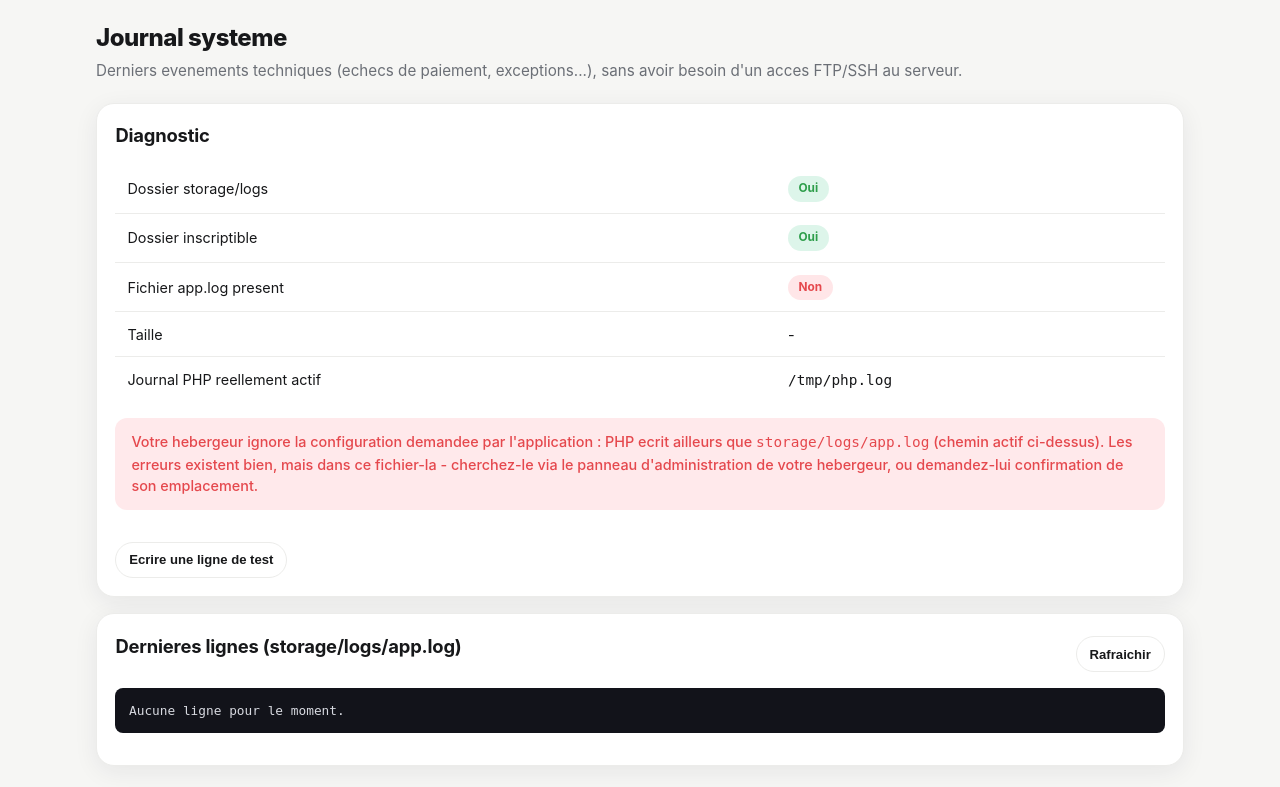
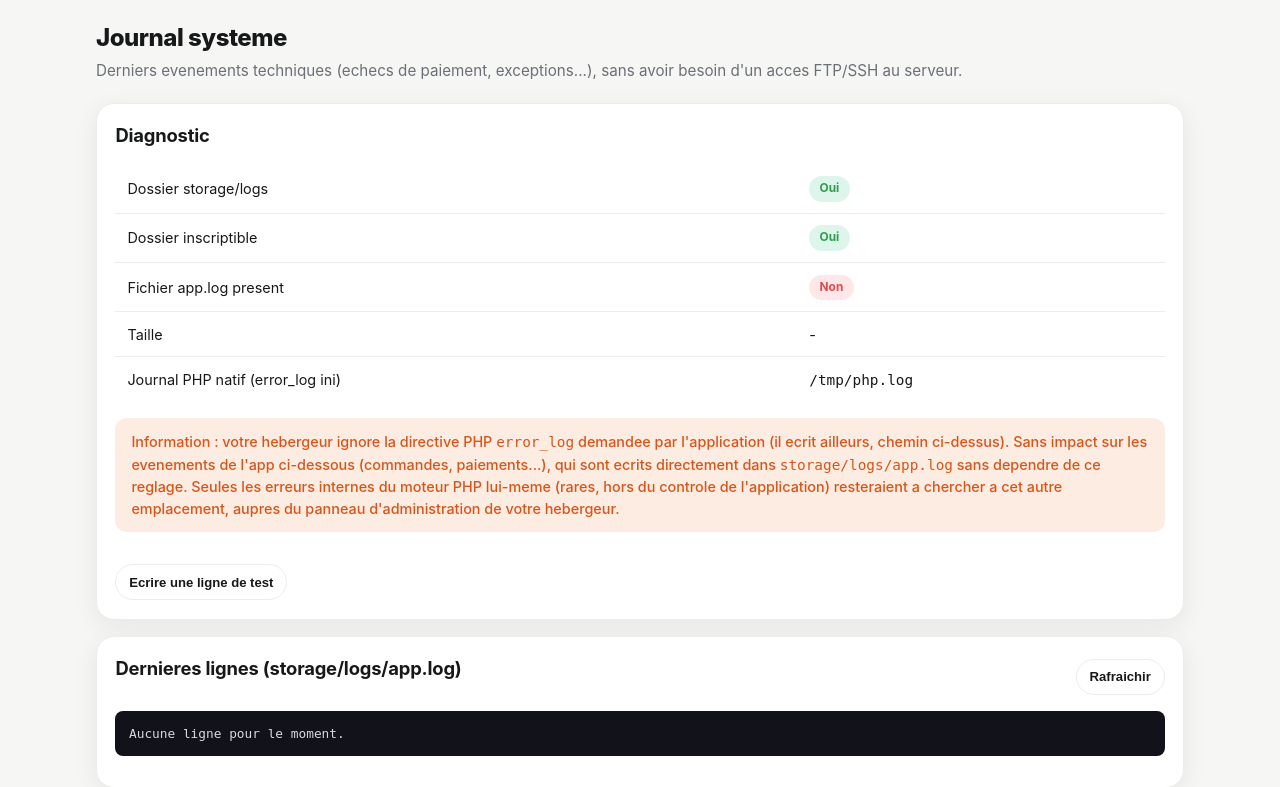
Before and after one commit to papedimba/LivraisonMiseEnRelation, a PHP site: page /admin/logs.php in a window 1280 px wide. Shown: the part 60-847 px from the top of the page. Run offline with PHP 8.4, Linux system fonts and the light colour scheme; a user stored in the database is signed in; data that the repository does not hold is empty.

Commit message:
Ecrit le journal applicatif directement, sans dependre de error_log (ini)
Diagnostic confirme par l'utilisateur : son hebergeur ignore purement et
simplement ini_set('error_log', ...) - PHP continue d'ecrire son journal
natif ailleurs, quoi que l'app configure. Consequence : storage/logs/app.log
restait vide malgre les echecs de paiement reels.

- config/config.php : nouvelle fonction app_log() qui ecrit DIRECTEMENT dans
  storage/logs/app.log via file_put_contents(FILE_APPEND | LOCK_EX), sans
  passer par la directive ini 'error_log' - aucun reglage serveur ne peut
  plus la contourner. ini_set('error_log', ...) est conserve en complement
  (fonctionne encore sur les hebergements qui le respectent), mais n'est
  plus le mecanisme dont depend le journal applicatif.
- Tous les appels error_log() du code applicatif (PaymentGateway, payments,
  WebPush, ClaudeClient, functions, confirm_delivery, orders_create,
  webhook_geniuspay) remplaces par app_log().
- public/api/admin/logs_view.php : le bouton de test ecrit desormais via
  app_log() (teste le vrai mecanisme utilise par l'app, plus fiable que
  l'ancien test bases sur error_log()).
- public/admin/logs.php : le message d'ecart de chemin devient informatif
  (plus une alerte d'echec) - il ne concerne plus que les erreurs internes du
  moteur PHP lui-meme, sans impact sur le journal applicatif desormais
  independant de ce reglage.
- README.md : documente le nouveau mecanisme.

Co-Authored-By: Claude Sonnet 5 <noreply@anthropic.com>
Claude-Session: https://claude.ai/code/session_019iGpH1T6wwGY6LjpBz6DHz

```diff
--- a/config/config.php
+++ b/config/config.php
@@ -84,9 +84,26 @@ define('LOG_PATH', STORAGE_PATH . '/logs/app.log');
 if (!is_dir(STORAGE_PATH . '/logs')) {
     @mkdir(STORAGE_PATH . '/logs', 0775, true);
 }
+// Tente aussi de rediriger error_log() natif vers ce fichier : ca fonctionne
+// sur la plupart des hebergements, mais certains l'ignorent purement et
+// simplement (directive verrouillee au niveau systeme, configuration imposee
+// par le pool PHP-FPM...). Voir app_log() ci-dessous pour le mecanisme fiable
+// qui ne depend d'aucun reglage serveur.
 if (is_dir(STORAGE_PATH . '/logs') && is_writable(STORAGE_PATH . '/logs')) {
     ini_set('log_errors', '1');
     ini_set('error_log', LOG_PATH);
+}
+
+/**
+ * Ecrit une ligne dans le journal applicatif (storage/logs/app.log) par ecriture
+ * DIRECTE dans le fichier, sans passer par la directive ini 'error_log' :
+ * contrairement a error_log(), impossible pour l'hebergeur de rediriger cette
+ * ecriture ailleurs. A utiliser partout dans l'app a la place d'error_log().
+ */
+function app_log(string $message): void
+{
+    $ligne = '[' . date('d-M-Y H:i:s') . ' ' . date_default_timezone_get() . '] ' . $message . PHP_EOL;
+    @file_put_contents(LOG_PATH, $ligne, FILE_APPEND | LOCK_EX);
 }
 
 // Les requetes API doivent toujours repondre en JSON, meme en cas d'erreur
@@ -98,7 +115,7 @@ $estRequeteApi = static function (): bool {
 };
 
 set_exception_handler(function (Throwable $e) use ($estRequeteApi): void {
-    error_log('Exception non capturee : ' . $e->getMessage());
+    app_log('Exception non capturee : ' . $e->getMessage());
     if (!headers_sent()) {
         http_response_code(500);
     }
--- a/includes/ClaudeClient.php
+++ b/includes/ClaudeClient.php
@@ -57,14 +57,14 @@ final class ClaudeClient
         curl_close($ch);
 
         if ($response === false) {
-            error_log('ClaudeClient curl error: ' . $curlError);
+            app_log('ClaudeClient curl error: ' . $curlError);
             return "Une erreur technique est survenue lors de la communication avec l'assistant. Veuillez reessayer.";
         }
 
         $decoded = json_decode($response, true);
 
         if ($httpCode !== 200 || !isset($decoded['content'][0]['text'])) {
-            error_log('ClaudeClient API error (HTTP ' . $httpCode . '): ' . $response);
+            app_log('ClaudeClient API error (HTTP ' . $httpCode . '): ' . $response);
             return "L'assistant est momentanement indisponible. Veuillez reessayer dans quelques instants.";
         }
 
--- a/includes/PaymentGateway.php
+++ b/includes/PaymentGateway.php
@@ -56,7 +56,7 @@ final class HttpClient
         curl_close($ch);
 
         if ($raw === false) {
-            error_log('HttpClient error (' . $url . '): ' . $erreur);
+            app_log('HttpClient error (' . $url . '): ' . $erreur);
             return ['code' => 0, 'body' => [], 'raw' => ''];
         }
 
@@ -487,7 +487,7 @@ final class GeniusPayDriver implements PaymentDriver
             // Journalise la vraie raison (code HTTP + corps de la reponse
             // GeniusPay) : sans ca, un echec est totalement indiagnosticable
             // (le front n'affiche qu'un message generique "Le paiement a echoue").
-            error_log(sprintf(
+            app_log(sprintf(
                 'GeniusPay initierPaiement echec (reference=%s, operateur=%s) : HTTP %d - %s',
                 $reference,
                 $this->operateurCode,
--- a/includes/WebPush.php
+++ b/includes/WebPush.php
@@ -59,7 +59,7 @@ final class WebPush
                 'sub' => VAPID_SUBJECT,
             ], $pem);
         } catch (Throwable $e) {
-            error_log('WebPush JWT error: ' . $e->getMessage());
+            app_log('WebPush JWT error: ' . $e->getMessage());
             return 0;
         }
 
--- a/includes/functions.php
+++ b/includes/functions.php
@@ -127,7 +127,7 @@ function creer_notification(PDO $db, int $userId, string $titre, string $message
                 WebPush::envoyerAUtilisateur($db, $userId);
             }
         } catch (Throwable $e) {
-            error_log('Push notification error: ' . $e->getMessage());
+            app_log('Push notification error: ' . $e->getMessage());
         }
     }
 }
--- a/includes/payments.php
+++ b/includes/payments.php
@@ -117,7 +117,7 @@ function confirmer_reglement_dette(PDO $db, string $reference, string $statut, a
         $db->commit();
     } catch (Throwable $e) {
         $db->rollBack();
-        error_log('confirmer_reglement_dette error: ' . $e->getMessage());
+        app_log('confirmer_reglement_dette error: ' . $e->getMessage());
         return false;
     }
 
@@ -175,7 +175,7 @@ function confirmer_paiement_par_id(PDO $db, int $paiementId, string $statut, arr
         $db->commit();
     } catch (Throwable $e) {
         $db->rollBack();
-        error_log('confirmer_paiement error: ' . $e->getMessage());
+        app_log('confirmer_paiement error: ' . $e->getMessage());
         return false;
     }
 
--- a/public/admin/logs.php
+++ b/public/admin/logs.php
@@ -43,14 +43,16 @@ async function chargerJournal() {
                     <tr><td>Dossier inscriptible</td><td>${libelleBool(infos.dossier_inscriptible)}</td></tr>
                     <tr><td>Fichier app.log present</td><td>${libelleBool(infos.fichier_existe)}</td></tr>
                     <tr><td>Taille</td><td>${infos.fichier_taille_octets !== null ? infos.fichier_taille_octets + ' octets' : '-'}</td></tr>
-                    <tr><td>Journal PHP reellement actif</td><td><code>${escapeHtml(infos.php_error_log_actif)}</code></td></tr>
+                    <tr><td>Journal PHP natif (error_log ini)</td><td><code>${escapeHtml(infos.php_error_log_actif)}</code></td></tr>
                 </tbody>
             </table>
-            ${cheminActifDiffere ? `<div class="alert alert-erreur mt-1">
-                Votre hebergeur ignore la configuration demandee par l'application : PHP ecrit ailleurs
-                que <code>storage/logs/app.log</code> (chemin actif ci-dessus). Les erreurs existent bien,
-                mais dans ce fichier-la - cherchez-le via le panneau d'administration de votre hebergeur,
-                ou demandez-lui confirmation de son emplacement.
+            ${cheminActifDiffere ? `<div class="alert alert-info mt-1">
+                Information : votre hebergeur ignore la directive PHP <code>error_log</code> demandee par
+                l'application (il ecrit ailleurs, chemin ci-dessus). Sans impact sur les evenements de
+                l'app ci-dessous (commandes, paiements...), qui sont ecrits directement dans
+                <code>storage/logs/app.log</code> sans dependre de ce reglage. Seules les erreurs internes
+                du moteur PHP lui-meme (rares, hors du controle de l'application) resteraient a chercher
+                a cet autre emplacement, aupres du panneau d'administration de votre hebergeur.
             </div>` : ''}
         `;
 
--- a/public/api/admin/logs_view.php
+++ b/public/api/admin/logs_view.php
@@ -3,12 +3,12 @@ declare(strict_types=1);
 
 /**
  * Visionneuse du journal d'erreurs (storage/logs/app.log) directement dans
- * l'admin, sans acces FTP/SSH au serveur. Sert aussi de diagnostic quand le
- * fichier semble "introuvable" : sur certains hebergements mutualises,
- * ini_set('error_log', ...) est ignore (droits, open_basedir, configuration
- * serveur) et PHP continue d'ecrire vers son propre journal par defaut,
- * ailleurs sur le serveur. Comparer LOG_PATH (celui que l'app demande) et
- * ini_get('error_log') (celui reellement actif) permet de le detecter.
+ * l'admin, sans acces FTP/SSH au serveur. L'ecriture applicative (app_log(),
+ * voir config/config.php) se fait par ecriture DIRECTE dans ce fichier, sans
+ * dependre de la directive ini 'error_log' - certains hebergements mutualises
+ * l'ignorent purement et simplement (droits, configuration serveur imposee),
+ * ce que 'php_error_log_actif' ci-dessous permet de detecter a titre informatif
+ * (mais n'affecte plus l'ecriture reelle du journal applicatif).
  */
 
 // Cette page EST l'outil de diagnostic : si une erreur imprevue s'y produit
@@ -38,14 +38,12 @@ try {
     if ($_SERVER['REQUEST_METHOD'] === 'POST') {
         $body = request_body();
         if ((string) input($body, 'action', '') === 'test_ecriture') {
-            // Ecrit une ligne reperable et confirme si error_log() l'a bien
-            // deposee au chemin attendu (LOG_PATH) plutot qu'ailleurs.
+            // Ecrit une ligne reperable via app_log() (ecriture directe dans
+            // le fichier, independante de la directive ini 'error_log') et
+            // confirme qu'elle est bien arrivee.
             $marqueur = 'TEST-JOURNAL-' . date('Y-m-d H:i:s') . '-' . bin2hex(random_bytes(3));
-            error_log($marqueur);
+            app_log($marqueur);
 
-            // Laisse le temps au systeme de fichiers de finaliser l'ecriture
-            // (generalement instantane, mais certains FS reseau sur mutualise
-            // peuvent avoir un leger delai).
             clearstatcache(true, LOG_PATH);
             $contenu = is_file(LOG_PATH) ? lire_fin_fichier(LOG_PATH, 20000) : '';
             $trouve = str_contains($contenu, $marqueur);
@@ -55,7 +53,7 @@ try {
                 'trouve_dans_log_path' => $trouve,
             ], $trouve
                 ? 'Ecriture confirmee dans storage/logs/app.log.'
-                : 'La ligne de test n\'apparait PAS dans storage/logs/app.log : error_log() ecrit ailleurs (voir php_error_log_actif ci-dessous).');
+                : 'Echec d\'ecriture dans storage/logs/app.log : verifiez que le dossier storage/logs est bien inscriptible par PHP (droits/proprietaire sur le serveur).');
         }
         Response::error('Action inconnue.', 422);
     }
--- a/public/api/client/orders_create.php
+++ b/public/api/client/orders_create.php
@@ -245,7 +245,7 @@ try {
     require_once __DIR__ . '/../../../includes/dispatch.php';
     dispatcher_commande($db, $commandeId);
 } catch (Throwable $e) {
-    error_log('Dispatch error: ' . $e->getMessage());
+    app_log('Dispatch error: ' . $e->getMessage());
 }
 
 Response::created([
--- a/public/api/livreur/confirm_delivery.php
+++ b/public/api/livreur/confirm_delivery.php
@@ -97,7 +97,7 @@ try {
     require_once __DIR__ . '/../../../includes/carto.php';
     carto_auto_alimenter($db, $commande);
 } catch (Throwable $e) {
-    error_log('Carto auto-feed error: ' . $e->getMessage());
+    app_log('Carto auto-feed error: ' . $e->getMessage());
 }
 
 // Map-matching OSRM : cale la trace de la course sur les rues (en cache).
@@ -105,7 +105,7 @@ try {
     require_once __DIR__ . '/../../../includes/osrm.php';
     route_matcher_commande($db, $commandeId);
 } catch (Throwable $e) {
-    error_log('OSRM match error: ' . $e->getMessage());
+    app_log('OSRM match error: ' . $e->getMessage());
 }
 
 Response::success(['statut' => 'livree', 'preuve' => $preuveType], 'Livraison confirmee.');
--- a/public/api/payments/webhook_geniuspay.php
+++ b/public/api/payments/webhook_geniuspay.php
@@ -60,7 +60,7 @@ if ($statut !== null && $reference !== '') {
 }
 
 if ($type === 'payment.refunded') {
-    error_log('Webhook GeniusPay : remboursement recu, verification manuelle requise. Payload : ' . substr($raw, 0, 2000));
+    app_log('Webhook GeniusPay : remboursement recu, verification manuelle requise. Payload : ' . substr($raw, 0, 2000));
 }
 
 http_response_code(200);
```
Also changed, not shown: README.md.
